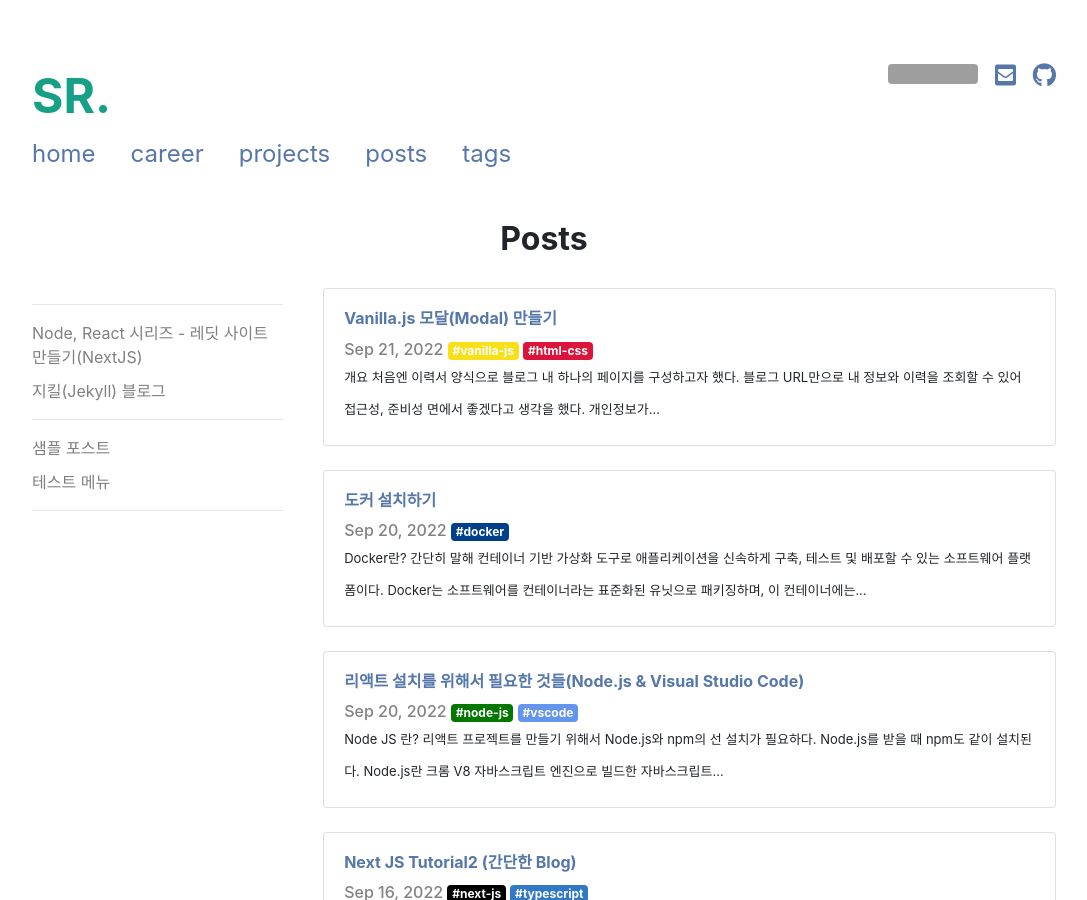
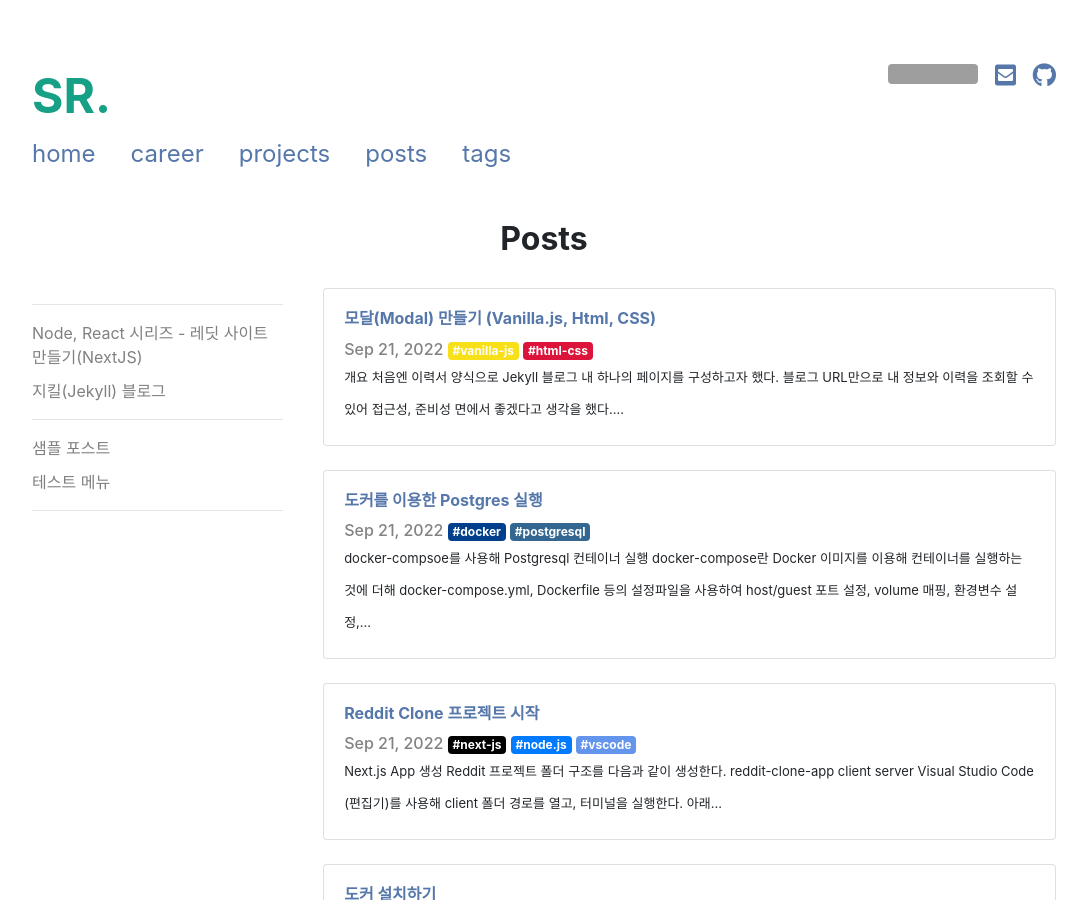
Before and after one commit to StdRunner/StdRunner.github.io, a Jekyll site: the page built from pages/posts.html, in a window 1280 px wide and 900 px high. Shown: the whole window, without its empty margins (96-1183 px from the left). Built offline with Jekyll 4.4.1, drawn with Linux system fonts in a browser that asks for light colours; nearby versions of some CDN libraries; a style sheet for code colours, icons or effects is not loaded; grey boxes are pictures that could not be loaded.

Commit message:
edit home comment add tags : postgresql add posts : e1, e2

````diff
--- a/_data/tags.yml
+++ b/_data/tags.yml
@@ -1,4 +1,6 @@
 real-tags:
+- name : postgresql
+  color : rgba( 51, 103, 145, 100%)
 - name : html-css
   color : crimson
 - name : vanila-js
--- /dev/null
+++ b/_posts/2022-09-21-e1-start-reddit-clone.md
@@ -0,0 +1,118 @@
+---
+layout: post
+title: Reddit Clone 프로젝트 시작
+date: 2022-09-21
+updated:
+tags: [next-js, node.js, vscode]
+menu: clone-reddit
+---
+## Next.js App 생성
+Reddit 프로젝트 폴더 구조를 다음과 같이 생성한다.
+* reddit-clone-app
+  + client
+  + server
+
+Visual Studio Code (편집기)를 사용해 client 폴더 경로를 열고, 터미널을 실행한다.
+아래 명령어를 사용해 Next.js App을 client 폴더에 생성한다.
+```
+npx create-next-app@latest --typescript ./
+```
+<img src="\assets\img\posts\start-reddit-clone\create-next-app.png" style="border: 1px solid gray;" />
+
+- - -
+## Node.js 백엔드 서버 생성
+Visual Studio Code (편집기)를 사용해 server 폴더 경로를 열고, 터미널을 실행한다.
+아래 명령어를 사용해 package.json 파일을 생성한다.
+
+```
+npm init
+```
+명령어 입력 후 Node.js가 입력 사항을 요청하는데,
+Typescript를 사용할 것이므로 처음 실행할 서버의 시작부분을 다음과 같이 수정해서 입력.
+그 외에는 모두 enter치며 넘어가도 상관없다.
+```
+entry point: (index.js) server.ts
+```
+
+`package.json` 파일은 프로젝트 정보, 의존성(dependencies)를 관리하는 문서이다.
+패키지 설치시 여기 그 정보(이름, 버전)가 기록되며, 새 환경에서도 동일한 의존성을 사용할 수 있도록 돕는다.
+
+`server` 폴더 하위에 Node.js 백엔드 서버의 시작 파일인 `server.ts` 파일을 생성해준다.
+
+#### Node.js 백엔드 서버 구현을 위한 npm 모듈 설치
+아래 설치 명령어를 사용해 각 npm 모듈을 설치한다.
+```
+npm isntall morgan nodemon express --save
+npm install typescript ts-node @types/node @types/express @types/morgan --save-dev
+```
+
+* nodemon : 서버 변경정 발생 시 로컬 서버를 재시작하여 즉시 반영
+* ts-noe : Node.js 상에서 Typescript Compiler를 통하지 않고도, 직접 Typescript를 실행시키는 역할
+* morgan : Node.js 에서 사용되는 로그 관리를 위한 미들웨어
+* @types/express @types/node : Express 및 Node.js에 대한 Type 정의에 도움이 된다.
+
+#### Typescript에 대한 설정
+아래 명령어를 사용해 `tsconfig.json` 파일을 생성한다.
+직접 생성해 내용을 채워도 무방하다.
+```
+npx tsc --init
+```
+
+`tsconfig.json` 파일은 typescript로 짜여진 코드를 javascript로 컴파일하는 옵션을 설정하는 파일이다.
+typescript 컴파일은 tsc 명령어를 사용한다.
+
+#### express 코드 작성
+`server/src/` 경로를 생성하고, Node.js 도입부인 `server.ts` 파일을 이동한다.
+`server.ts` 파일에 다음 내용을 작성하여 Node.js 실행 시 도입 부분을 정의한다.
+
+```typescript
+// 필요 npm 모듈 import
+import express from "express";
+import morgan from "morgan";
+
+const app = express();
+
+app.use(express.json());
+/**
+ * morgan : node.js 백엔드 서버 사용 시 로그 미들웨어
+ *  - dev
+ *  - short
+ *  - common
+ *  - combined
+ */
+app.use(morgan(""));
+// app.get의 url로 접속 시 해당 블록 코드 실행
+// Controller
+app.get("/", (_, res) => res.send("running"));
+
+let port = 5000;
+// app.listen의 포트로 접속하면 해당 블록 코드 실행
+app.listen(port, async () => {
+    console.log(`Server running at http://localhost:${port}`);
+})
+```
+
+#### Node.js 서버 실행을 위해 package.json 파일을 수정
+package.json 파일을 아래와 같이 수정해
+서버 실행 스크립트의 Alias를 설정한다.
+
+아까 설치한 nodemon과 ts-node를 이용해 서버를 시작하는 스크립트이다.
+```json
+"scripts": {
+    "start": "ts-node src/server.ts",
+    "dev": "nodemon --exec ts-node ./src/server.ts",
+    "test": "echo \"Error: no test specified\" && exit 1"
+},
+```
+
+Node.js 서버의 개발환경 실행 스크립트는 다음과 같다.
+```
+npm run dev
+```
+
+개발 환경 서버 정상 실행 시
+<img src="\assets\img\posts\start-reddit-clone\run-node-svr.png" style="border: 1px solid gray; width: 60%" />
+
+서버 정상 실행 후 `http://localhost:5000`으로 접속 시 `server.ts`에서 구현한 바와 같이
+아래 화면을 출력한다.
+<img src="\assets\img\posts\start-reddit-clone\nodejs-page.png" style="border: 1px solid gray; width: 80%" />
--- /dev/null
+++ b/_posts/2022-09-21-e2-start-docker-container.md
@@ -0,0 +1,62 @@
+---
+layout: post
+title: 도커를 이용한 Postgres 실행
+date: 2022-09-21
+updated:
+tags: [docker, postgresql]
+menu: clone-reddit
+---
+## docker-compsoe를 사용해 Postgresql 컨테이너 실행
+docker-compose란 Docker 이미지를 이용해 컨테이너를 실행하는 것에 더해
+`docker-compose.yml`, `Dockerfile` 등의 설정파일을 사용하여
+host/guest 포트 설정, volume 매핑, 환경변수 설정, 컨테이너 실행 후 shell 수행 등
+다양한 설정을 추가할 수 있는 Docker의 기능이다.
+
+#### docker-compose.yml 파일 생성
+`reddit-clone-app/` 경로에 `docker-compose.yml` 파일 생성하여 아래 내용 기입한다.
+```yml
+version: "3"
+services:
+    db:
+        image: postgres:latest
+        container_name: postgres
+        restart: always
+        ports:
+            - "5432:5432"
+        environment:
+            POSTGRES_USER: "${DB_USER_ID}"
+            POSTGRES_PASSWORD: "${DB_USER_PASSWORD}"
+        volumes:
+            - ./data:/var/lib/postgresql/data
+```
+
+동일 경로에 `DB_USER_ID`, `DB_USER_PASSWORD` 프로퍼티를 저장할 `.env`파일을 생성하고 아래 내용을 기입한다.
+```properties
+DB_USER_ID=postgres
+DB_USER_PASSWORD=1234
+```
+
+#### 컨테이너 볼륨을 매핑 하는 data 폴더 생성
+`reddit-clone-app/` 경로에 `data` 폴더를 생성한다.
+Postgresql 컨테이너가 실행되면서 data파일을 이곳에 저장하고 Postgresql 컨테이너와 볼륨을 공유하게 된다.
+
+#### docker-compose로 Postgresql 컨테이너 실행
+`reddit-clone-app/` 경로 터미널에서 아래 명령어를 실행한다.
+
+해당 경로의 `docker-compose.yml` 파일을 참조하여 docker 이미지를 사용해
+컨테이너를 실행하게 된다.
+```
+docker-compose up
+```
+
+실행 완료 시 터미널 로그
+<img src="\assets\img\posts\start-docker-container\postgres-container.png" style="border: 1px solid gray; width: 80%" />
+
+#### Postgresql 컨테이너 실행 확인
+Dbeaver 웹 페이지 진입 후 다운로드.
+[https://dbeaver.io/download/](https://dbeaver.io/download/)
+Postgresql 연결을 지원하는 다른 DBMS 툴을 사용해도 무방하다.
+
+다음과 같이 Postgresql 컨테이너 접속 정보로 DBMS 연결 후
+`Test Connection` 버튼 클릭 시 아래 화면이 나타난다.
+<img src="\assets\img\posts\start-docker-container\postgresql.png" style="border: 1px solid gray;" />
--- a/_posts/2022-09-21-javascript modal.md
+++ b/_posts/2022-09-21-how-to-make-modal.md
@@ -1,21 +1,23 @@
 ---
 layout: post
-title: Vanilla.js 모달(Modal) 만들기
+title: 모달(Modal) 만들기 (Vanilla.js, Html, CSS)
 date: 2022-09-21
 updated:
 tags: [vanilla-js, html-css]
 menu: jekyllblog
 ---
 ## 개요
-처음엔 이력서 양식으로 블로그 내 하나의 페이지를 구성하고자 했다.
+처음엔 이력서 양식으로 Jekyll 블로그 내 하나의 페이지를 구성하고자 했다.
 블로그 URL만으로 내 정보와 이력을 조회할 수 있어 접근성, 준비성 면에서 좋겠다고 생각을 했다.
 
 개인정보가 포함된 페이지이다 보니 누구에게나 공개할 수는 없었고
-패스워드 모달을 통해 접근을 제한하고자 했으나, 서버를 두지 않는 정적 페이지 특성상
-브라우저에 패스워드를 저장하지 않고는, 인증 처리를 간단히 수행할 방법이 없겠다는 결론이 나왔다.
+패스워드 모달을 통해 접근을 제한하고자 했으나, 서버를 두지 않는 ***정적 페이지(Jekyll) 특성상***
+***브라우저에 패스워드를 저장하지 않고는, 인증 처리를 간단히 수행할 방법이 없겠다***는 결론이 나왔다.
 
-해시 알고리즘을 사용하면 평문 그대로를 노출하지는 않겠지만, 그렇게까지 구현할 필요를 느끼지 못했다.
+해시 암호화와 솔트를 사용하면 평문 그대로를 노출하지는 않겠지만, 그렇게까지 구현할 필요를 느끼지 못했다.
+또 구현하더라도 사이트맴과 URL context-path를 통해 career 페이지로 접근하는 것 까지 막을 방안이 없었다.
 
+이미 구현한 모달을 포스팅으로라도 남기고자 한다.
 거두절미하고 Vanilla.js, Html, CSS 만을 활용한 Modal 생성 방법을 설명하겠다.
 
 - - -
@@ -54,7 +56,7 @@ menu: jekyllblog
 모달이 클로즈 되도록하는 역할.
 
 [모달 예시]
-<img src="\assets\img\posts\javascript modal\modal.png" style="border: 1px solid gray;" /><br>
+<img src="\assets\img\posts\javascript-modal\modal.png" style="border: 1px solid gray;" /><br>
 
 - - -
 
@@ -164,7 +166,10 @@ function showPasswordModal() {
 
 fade-in, fade-out 애니메이션이 0.2초간 실행되나, setTimeout 설정을 190ms인 이유는
 200으로 설정할 경우
-fade-out 완료 이후 appear 클래스가 제거되는 타이밍 이슈로 DOM이 깜빡이는 것 같은 효과가 종종 발생함
+모달의 fade-out 애니메이션 완료 시점과 appear 클래스가 제거되는 시점의 텀이 DOM에 반영되면
+모달이 깜빡이는 것 같은 타이밍 이슈가 종종 발생한다.
+
+이를 해결하기 위해 모달의 fade-out 애니메이션 완료 직전 appear 클래스를 제거하기 위함이다.
 
 ***[버튼]***
 ```html
````
Also changed, not shown: index.md (+3 -4 lines), pages/tags/postgresql.html (added, +7 -0 lines), assets/img/posts/javascript-modal/modal.png (renamed from assets/img/posts/javascript modal/modal.png), assets/img/posts/start-docker-container/postgres-container.png (added), assets/img/posts/start-docker-container/postgresql.png (added), assets/img/posts/start-reddit-clone/create-next-app.png (added), assets/img/posts/start-reddit-clone/nodejs-page.png (added), assets/img/posts/start-reddit-clone/run-node-svr.png (added).
